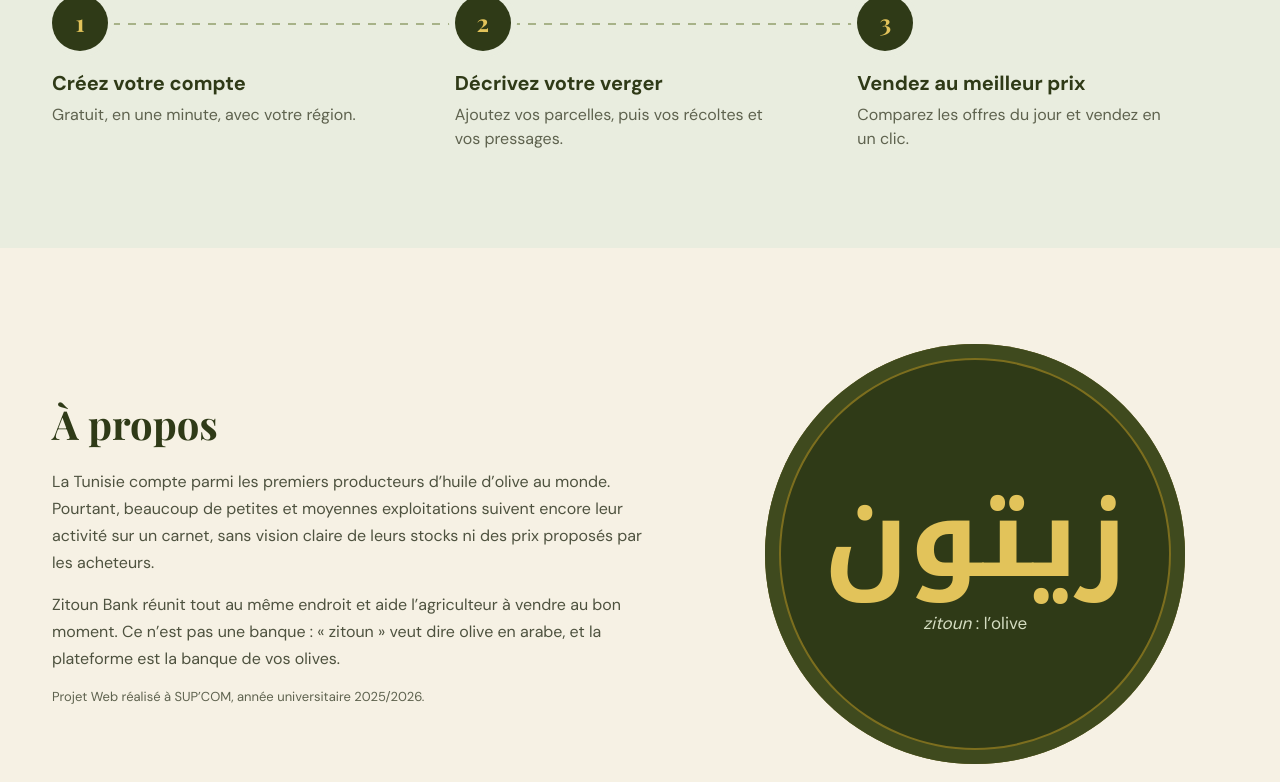
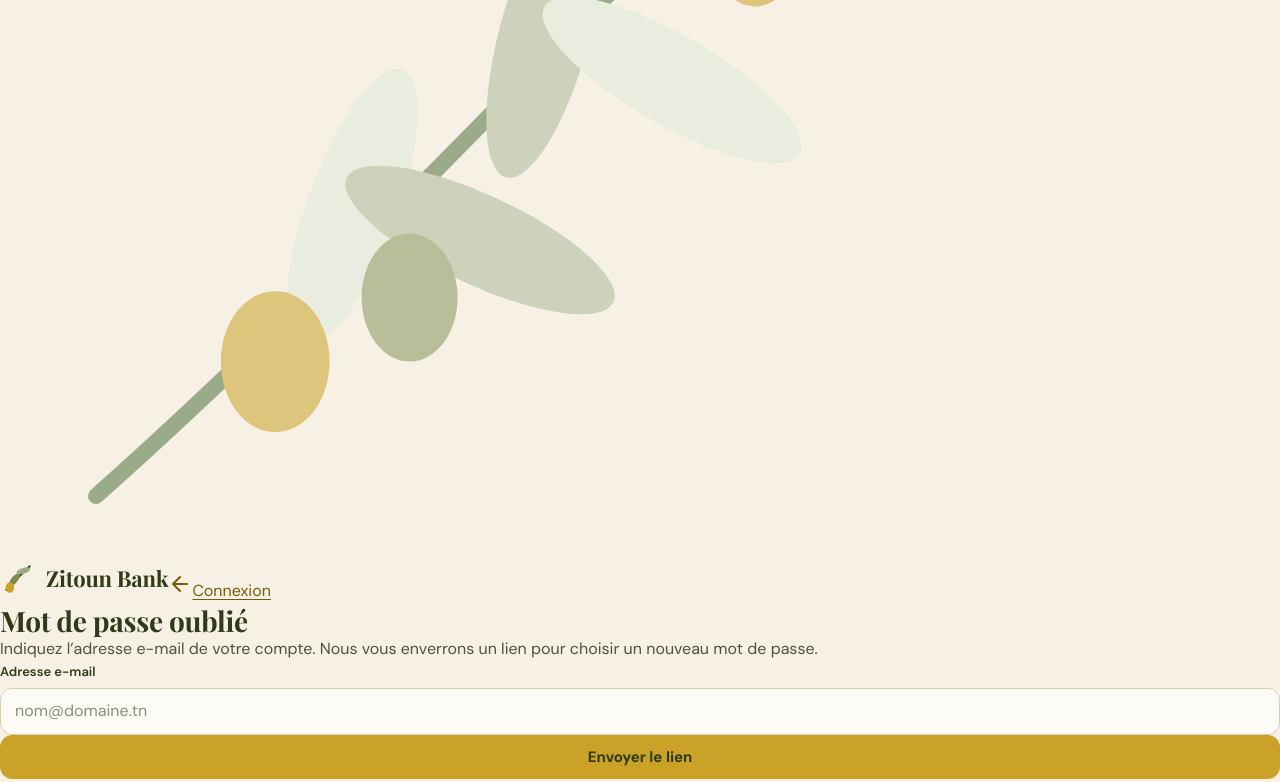
Before and after one commit to rayenbm04/zitoun-bank, an Angular app in the folder frontend/: page /mot-de-passe-oublie in a window 1280 px wide. Before the commit this address led to /. Shown: the part 2000-2782 px from the top of the page. Built offline with nearby package versions, Linux system fonts and the light colour scheme.

Commit message:
Mot de passe oublié : formulaire et confirmation

```diff
--- a/frontend/src/app/app.routes.ts
+++ b/frontend/src/app/app.routes.ts
@@ -7,6 +7,7 @@ export const routes: Routes = [
   { path: '', pathMatch: 'full', title: 'Zitoun Bank : du verger à la vente', loadComponent: () => import('./pages/accueil/accueil').then(m => m.Accueil) },
   { path: 'connexion', title: t('Connexion'), canActivate: [guestGuard], loadComponent: () => import('./pages/auth/login').then(m => m.Login) },
   { path: 'inscription', title: t('Inscription'), canActivate: [guestGuard], loadComponent: () => import('./pages/auth/register').then(m => m.Register) },
+  { path: 'mot-de-passe-oublie', title: t('Mot de passe oublié'), loadComponent: () => import('./pages/auth/forgot').then(m => m.Forgot) },
   {
     path: '',
     canActivate: [authGuard],
--- /dev/null
+++ b/frontend/src/app/pages/auth/forgot.ts
@@ -0,0 +1,78 @@
+import { ChangeDetectionStrategy, Component, inject, signal } from '@angular/core';
+import { FormBuilder, ReactiveFormsModule, Validators } from '@angular/forms';
+import { RouterLink } from '@angular/router';
+import { Icon } from '../../shared/ui/icon';
+import { Field } from '../../shared/ui/field';
+import { Branche, Logo } from '../../shared/ui/brand';
+
+@Component({
+  selector: 'app-forgot',
+  imports: [ReactiveFormsModule, RouterLink, Icon, Field, Logo, Branche],
+  changeDetection: ChangeDetectionStrategy.OnPush,
+  styleUrl: './auth.css',
+  template: `
+    <app-branche class="deco haut" />
+    <app-branche class="deco" />
+
+    <header class="entete">
+      <a routerLink="/" aria-label="Zitoun Bank, accueil"><app-logo /></a>
+      <a routerLink="/connexion" class="retour"><app-icon name="retour" />Connexion</a>
+    </header>
+
+    <main class="zone">
+      <section class="carte" aria-labelledby="titre" aria-live="polite">
+        @if (!envoyeA()) {
+          <h1 id="titre">Mot de passe oublié</h1>
+          <p class="sous">Indiquez l’adresse e-mail de votre compte. Nous vous enverrons un lien pour choisir un nouveau mot de passe.</p>
+
+          <form [formGroup]="form" (ngSubmit)="envoyer()" novalidate>
+            <app-field label="Adresse e-mail" for="email" [error]="erreur()">
+              <input id="email" type="email" formControlName="email" autocomplete="email" inputmode="email"
+                     placeholder="nom@domaine.tn" aria-describedby="email-msg" />
+            </app-field>
+            <button class="btn btn-primary btn-block" type="submit" [disabled]="loading()" [attr.aria-busy]="loading()">
+              @if (loading()) { <span class="spinner" aria-hidden="true"></span> Envoi en cours… } @else { Envoyer le lien }
+            </button>
+          </form>
+          <p class="bascule"><a routerLink="/connexion">Retour à la connexion</a></p>
+        } @else {
+          <div class="succes">
+            <span class="rond"><app-icon name="mail" /></span>
+            <h1 id="titre">Vérifiez votre boîte mail</h1>
+            <p>Si un compte existe pour <strong class="strong">{{ envoyeA() }}</strong>, un lien de réinitialisation vient d’être envoyé. Il reste valable 30 minutes.</p>
+            <p class="note">Rien reçu ? Regardez dans les courriers indésirables, ou <button type="button" class="lien" (click)="envoyeA.set(null)">essayez une autre adresse</button>.</p>
+            <a routerLink="/connexion" class="btn btn-secondary">Retour à la connexion</a>
+          </div>
+        }
+      </section>
+    </main>
+  `,
+  styles: `
+    .lien { border: none; background: none; padding: 0; color: var(--accent-text); font-weight: 600; text-decoration: underline; cursor: pointer; text-underline-offset: 3px; }
+  `,
+})
+export class Forgot {
+  private fb = inject(FormBuilder);
+  readonly loading = signal(false);
+  readonly envoyeA = signal<string | null>(null);
+
+  readonly form = this.fb.nonNullable.group({ email: ['', [Validators.required, Validators.email]] });
+
+  erreur(): string | null {
+    const c = this.form.controls.email;
+    if (!c.touched || c.valid) return null;
+    return c.hasError('required') ? 'Saisissez votre adresse e-mail.' : 'Adresse e-mail invalide (exemple : nom@domaine.tn).';
+  }
+
+  envoyer(): void {
+    if (this.form.invalid) {
+      this.form.markAllAsTouched();
+      return;
+    }
+    this.loading.set(true);
+    setTimeout(() => {
+      this.loading.set(false);
+      this.envoyeA.set(this.form.getRawValue().email);
+    }, 900);
+  }
+}
--- a/frontend/src/app/pages/auth/login.html
+++ b/frontend/src/app/pages/auth/login.html
@@ -24,6 +24,7 @@
       <div class="field" [class.invalid]="!!erreur('password')">
         <div class="ligne-mdp">
           <label for="password">Mot de passe</label>
+          <a routerLink="/mot-de-passe-oublie">Mot de passe oublié ?</a>
         </div>
         <div class="input-affix">
           <input id="password" [type]="voirMdp() ? 'text' : 'password'" formControlName="password"
```
